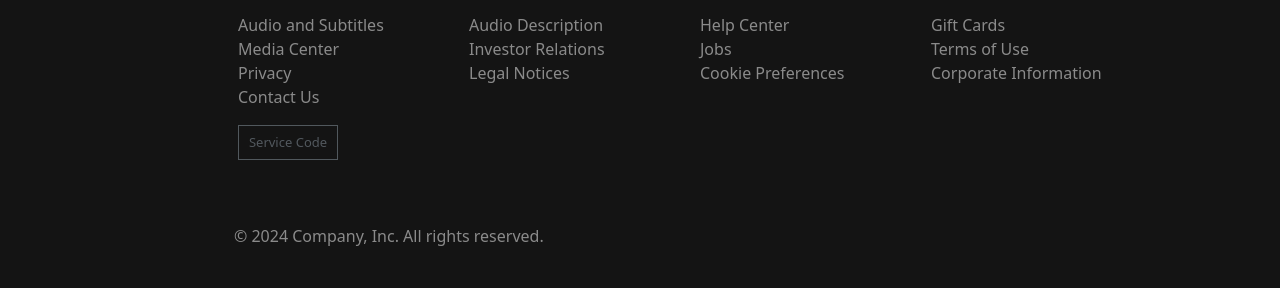
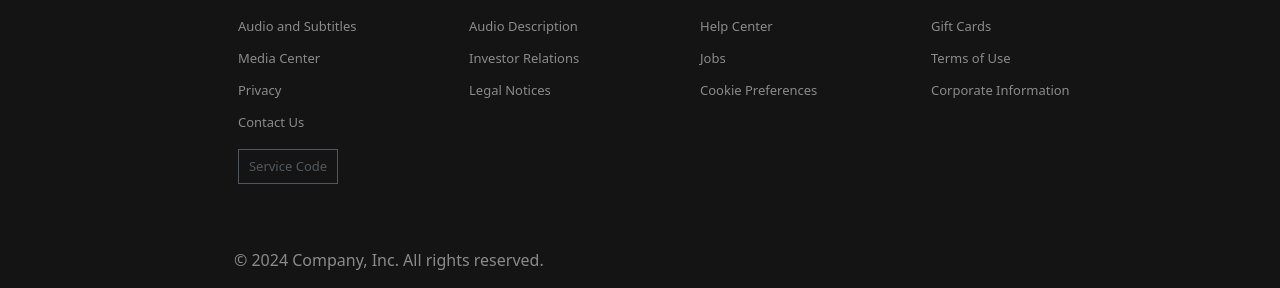
Before and after one commit to Dema10/Clone-Netflix, a plain HTML site: page index.html in a window 1280 px wide. Shown: the part 902-1190 px from the top of the page. Before the commit the page ends 1166 px from the top, so only its background shows below. Drawn offline with nearby package versions, Linux system fonts and the light colour scheme.

Commit message:
completato

```diff
--- a/index.html
+++ b/index.html
@@ -227,36 +227,36 @@
                         </a>
                     </li>
                 </ul>
-                <div class="col-6 col-md-3">
+                <div class="col-6 col-lg-3">
                     <ul class="flex-column list-unstyled">
-                        <li class="links"><a class="text-decoration-none text-reset" href="#">Audio and Subtitles</a></li>
-                        <li class="links"><a class="text-decoration-none text-reset" href="#">Media Center</a></li>
-                        <li class="links"><a class="text-decoration-none text-reset" href="#">Privacy</a></li>
-                        <li class="links"><a class="text-decoration-none text-reset" href="#">Contact Us</a></li>
+                        <li class="links mb-2"><a class="text-decoration-none text-reset" href="#">Audio and Subtitles</a></li>
+                        <li class="links mb-2"><a class="text-decoration-none text-reset" href="#">Media Center</a></li>
+                        <li class="links mb-2"><a class="text-decoration-none text-reset" href="#">Privacy</a></li>
+                        <li class="links mb-2"><a class="text-decoration-none text-reset" href="#">Contact Us</a></li>
                         <li class="mt-3">
                             <button type="button" class="btn bottone btn-outline-secondary">Service Code</button>
                         </li>
                     </ul>
                 </div>
-                <div class="col-6 col-md-3">
+                <div class="col-6 col-lg-3">
                     <ul class="flex-column list-unstyled">
-                        <li class="links"><a class="text-decoration-none text-reset" href="#">Audio Description</a></li>
-                        <li class="links"><a class="text-decoration-none text-reset" href="#">Investor Relations</a></li>
-                        <li class="links"><a class="text-decoration-none text-reset" href="#">Legal Notices</a></li>
+                        <li class="links mb-2"><a class="text-decoration-none text-reset" href="#">Audio Description</a></li>
+                        <li class="links mb-2"><a class="text-decoration-none text-reset" href="#">Investor Relations</a></li>
+                        <li class="links mb-2"><a class="text-decoration-none text-reset" href="#">Legal Notices</a></li>
                     </ul>
                 </div>
-                <div class="col-6 col-md-3">
+                <div class="col-6 col-lg-3">
                     <ul class="flex-column list-unstyled">
-                        <li class="links"><a class="text-decoration-none text-reset" href="#">Help Center</a></li>
-                        <li class="links"><a class="text-decoration-none text-reset" href="#">Jobs</a></li>
-                        <li class="links"><a class="text-decoration-none text-reset" href="#">Cookie Preferences</a></li>
+                        <li class="links mb-2"><a class="text-decoration-none text-reset" href="#">Help Center</a></li>
+                        <li class="links mb-2"><a class="text-decoration-none text-reset" href="#">Jobs</a></li>
+                        <li class="links mb-2"><a class="text-decoration-none text-reset" href="#">Cookie Preferences</a></li>
                     </ul>
                 </div>
-                <div class="col-6 col-md-3">
+                <div class="col-6 col-lg-3">
                     <ul class="flex-column list-unstyled">
-                        <li class="links"><a class="text-decoration-none text-reset" href="#">Gift Cards</a></li>
-                        <li class="links"><a class="text-decoration-none text-reset" href="#">Terms of Use</a></li>
-                        <li class="links"><a class="text-decoration-none text-reset" href="#">Corporate Information</a></li>
+                        <li class="links mb-2"><a class="text-decoration-none text-reset" href="#">Gift Cards</a></li>
+                        <li class="links mb-2"><a class="text-decoration-none text-reset" href="#">Terms of Use</a></li>
+                        <li class="links mb-2"><a class="text-decoration-none text-reset" href="#">Corporate Information</a></li>
                     </ul>
                 </div>
             </div>
--- a/style.css
+++ b/style.css
@@ -199,6 +199,7 @@ body {
 }
 
 .links a {
+    font-size: 13px;
     color: white !important;
     opacity: 0.5;
 }
```
